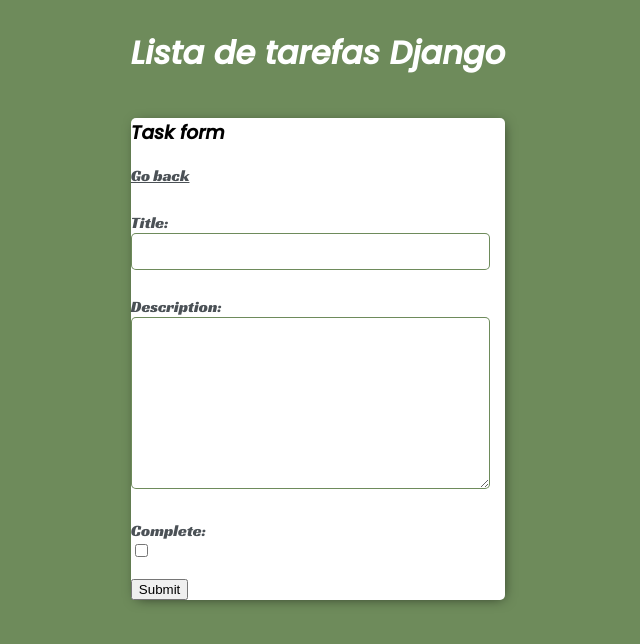
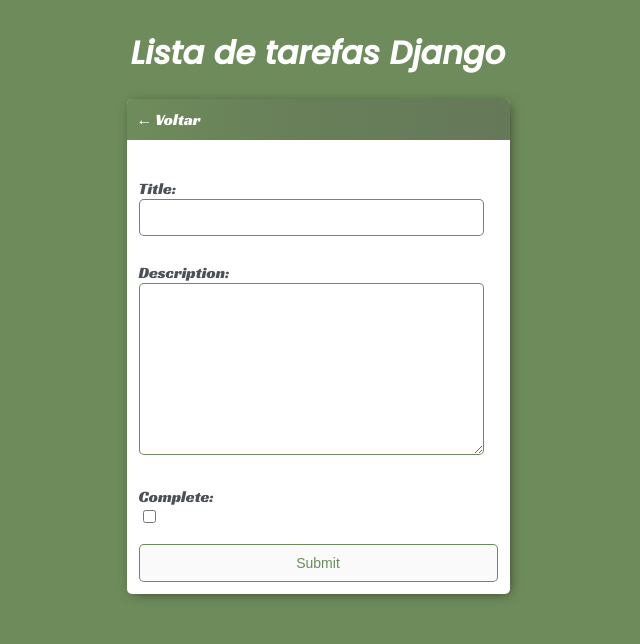
Before and after one commit to Reis567/django_todo_list, a Django app: page /task-create/ in a window 1280 px wide. Shown: the top 644 px of the page, without its empty margins (322-962 px from the left). Run offline with Django 4.2, Linux system fonts and the light colour scheme; a user stored in the database is signed in.

Commit message:
Other pages style

```diff
--- a/base/static/base/style.css
+++ b/base/static/base/style.css
@@ -32,6 +32,9 @@
     margin: 0;
 }
 
+.margin-top-20{
+    margin-top: 20px;
+}
 
 .container{
     max-width: 550px;
@@ -63,7 +66,7 @@
     justify-content: space-between;
     padding: 20px;
     background-color: #fff;
-    border-top: 1px soliod #faFAFA;
+    border-top: 1px solid #faFAFA;
 }
 
 .task-title{
@@ -149,3 +152,14 @@
     transition: .5s;
     color: #faFAFA;
 }
+
+.card-body{
+    padding: 12px;
+}
+.button {
+    width: 100%;
+  }
+
+.card-body form{
+    width: 100%;
+  }
--- a/base/templates/base/task_form.html
+++ b/base/templates/base/task_form.html
@@ -3,12 +3,20 @@
 {% block content %}
 
 
-<h3>Task form</h3>
-<a href="{% url 'tasks' %}">Go back</a>
-<form action="" method="POST">
-    {{form.as_p}}
-    {% csrf_token %}
-    <input type="submit" value="Submit">
-</form>
+<div class="header-bar">
+    <a href="{% url 'tasks' %}">&#8592; Voltar</a>
+
+</div>
+
+
+<div class="card-body">
+
+    <form action="" method="POST">
+        {{form.as_p}}
+        {% csrf_token %}
+        <input class="button" type="submit" value="Submit">
+    </form>
+</div>
+
 
 {% endblock content %}
```
Also changed, not shown: base/templates/base/login.html (+9 -1 lines), base/templates/base/register.html (+23 -7 lines), base/templates/base/task_confirm_delete.html (+14 -6 lines), README.md (added), db.sqlite3.
